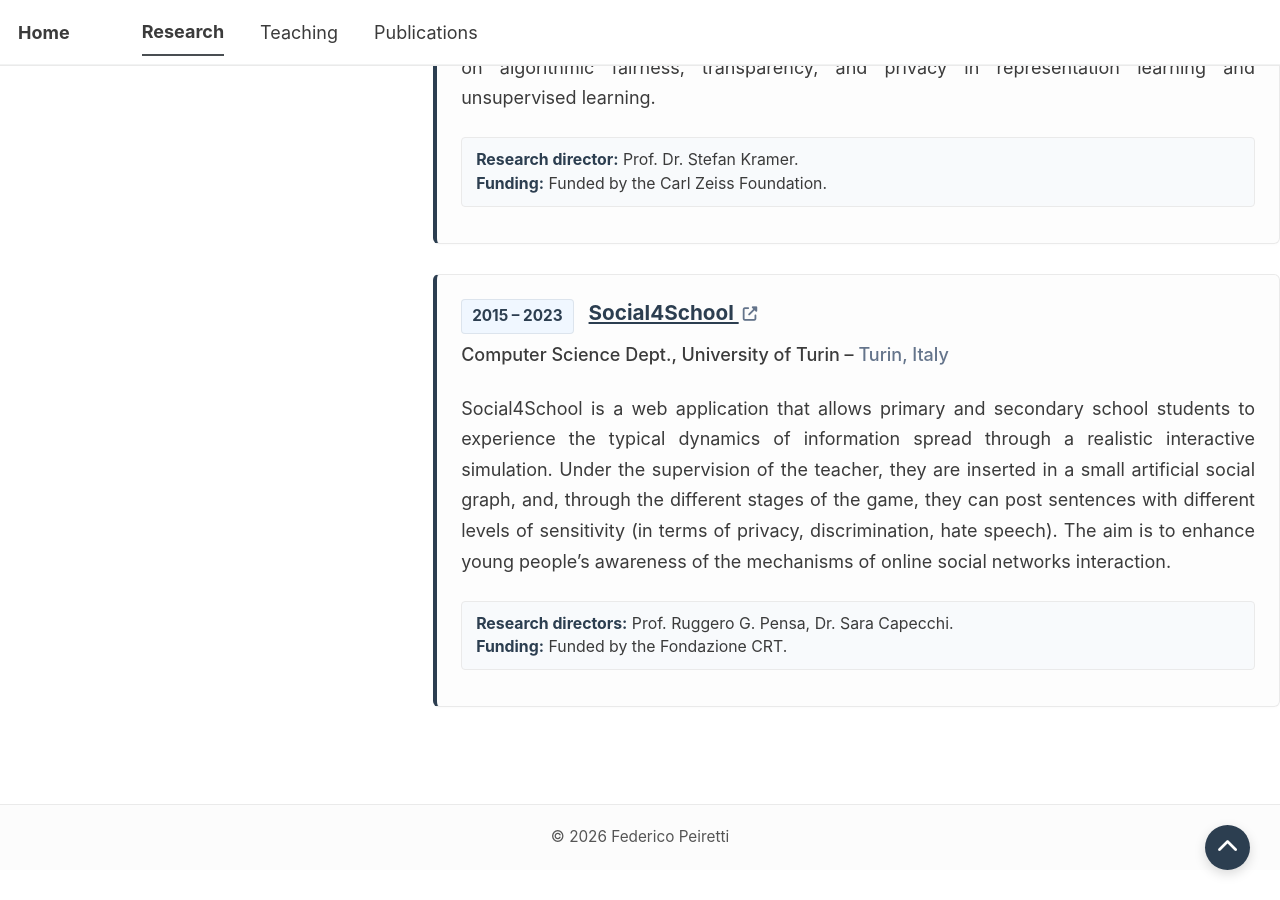
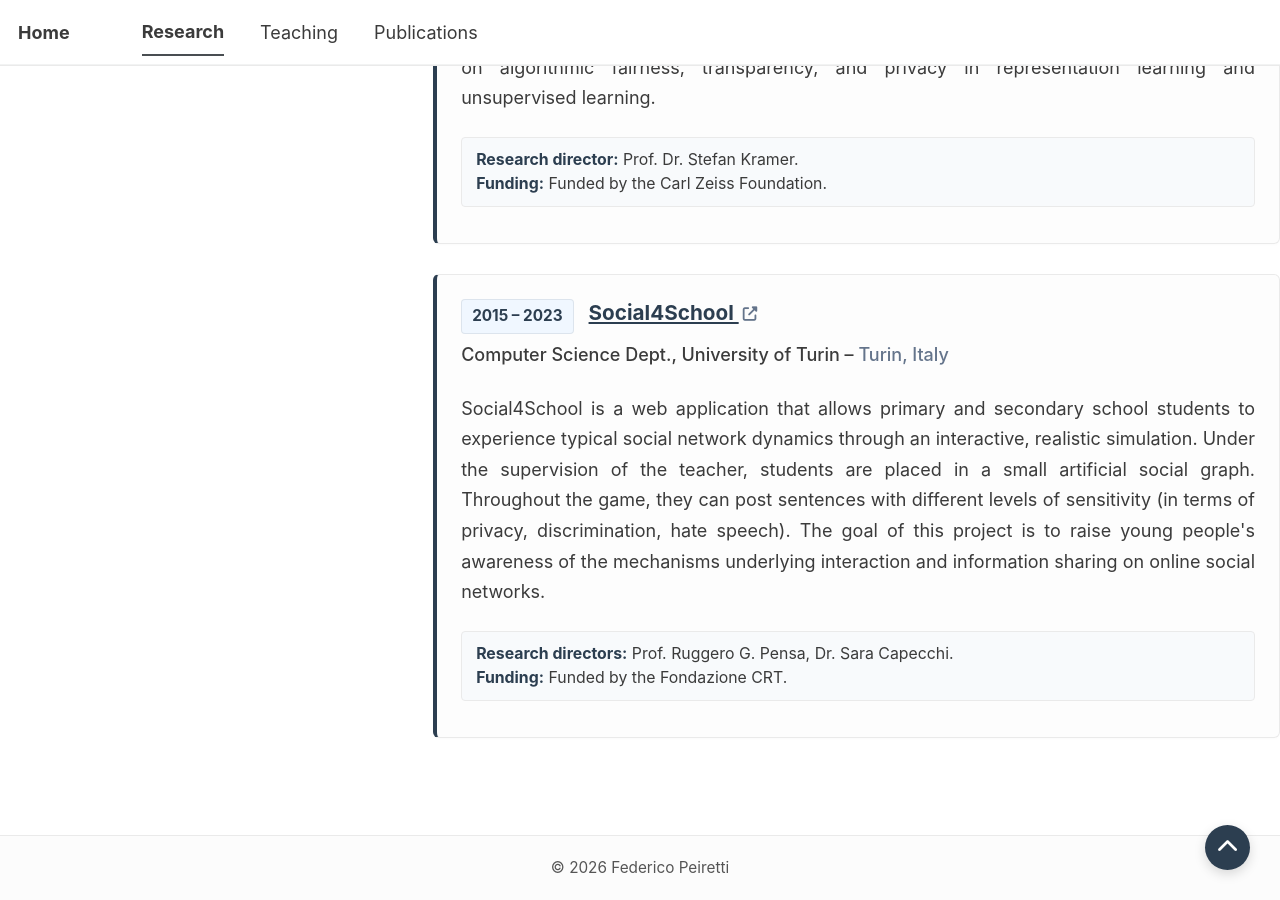
Before and after one commit to federicopeiretti/federicopeiretti.github.io, a Jekyll site: the page built from _pages/research.html, in a window 1280 px wide and 900 px high, scrolled down 1197 px. Built offline with Jekyll 4.4.1, drawn with Linux system fonts in a browser that asks for light colours; a script bundle is joined from its source files by our own code; library files that are not in the unit come from our copies.

Commit message:
update research

```diff
--- a/_pages/research.html
+++ b/_pages/research.html
@@ -365,11 +365,12 @@ author_profile: false
     <p class="project-location">Computer Science Dept., University of Turin &ndash; <i>Turin, Italy</i></p>
 
     <p class="project-desc">
-      Social4School is a web application that allows primary and secondary school students to experience the typical
-      dynamics of information spread through a realistic interactive simulation. Under the supervision of the teacher,
-      they are inserted in a small artificial social graph, and, through the different stages of the game, they can post
+      Social4School is a web application that allows primary and secondary school students to experience typical
+      social network dynamics through an interactive, realistic simulation. Under the supervision of the teacher,
+      students are placed in a small artificial social graph. Throughout the game, they can post
       sentences with different levels of sensitivity (in terms of privacy, discrimination, hate speech).
-      The aim is to enhance young people’s awareness of the mechanisms of online social networks interaction.
+      The goal of this project is to raise young people's awareness of the mechanisms underlying interaction and
+      information sharing on online social networks.
     </p>
 
     <div class="project-funding">
```
